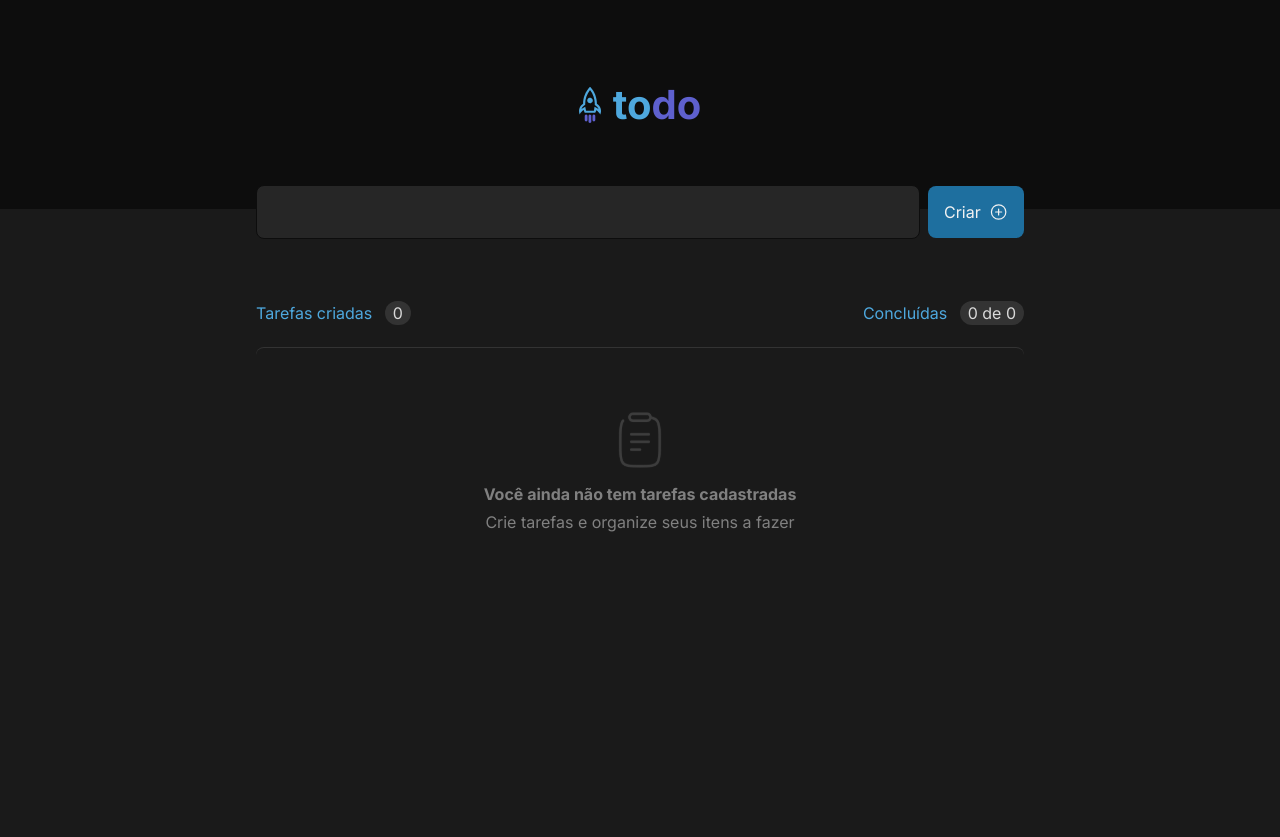
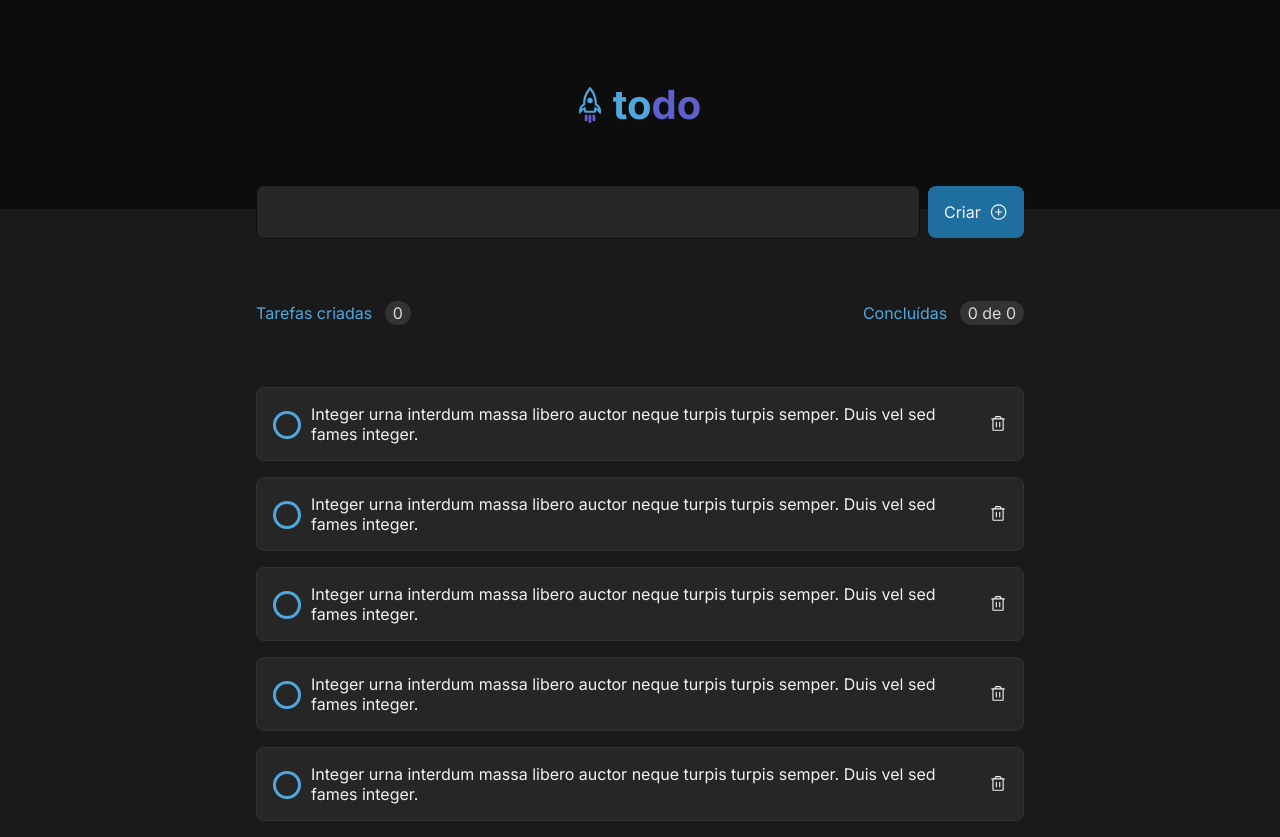
Before and after one commit to Eduardomarra/toDo-desafio-01-ignite, a React (Vite) app: page / in a window 1280 px wide. Before the commit the page ends 800 px from the top, so only its background shows below. Built offline with nearby package versions, Linux system fonts and the light colour scheme.

Commit message:
task component refactored

```diff
--- a/src/App.module.css
+++ b/src/App.module.css
@@ -1,6 +1,25 @@
 .wrapper {
     max-width: 48rem;
     margin: 0 auto;
+}
+
+.counterTasks {
+    width: 100%;
+    margin: 4rem auto;
+}
+.wrapper .info {
+    display: flex;
+    align-items: center;
+    justify-content: space-between;
+    gap: 1rem;
+    color: var(--blue);
+}
+.wrapper .info .counter {
+    margin-left: 0.5rem;
+    color: var(--gray-200);
+    background: var(--gray-400);
+    padding: 0.125rem 0.5rem;
+    border-radius: 999px;
 }
 
 @media (max-width: 768px) {
--- a/src/App.tsx
+++ b/src/App.tsx
@@ -3,9 +3,16 @@ import { NewTask } from './components/NewTask';
 
 import styles from './App.module.css';
 import './global.css';
-import { Tasks } from './components/Task';
+import { Tasks } from './components/Tasks';
+import { TaskEmpty } from './components/TaskEmpty';
 
 function App() {
+
+    const tasks = [
+        {
+            name: "eduardo"
+        }
+    ]
 
   return (
     <div>
@@ -13,7 +20,18 @@ function App() {
 
         <main className={styles.wrapper}>
             <NewTask />
-            <Tasks />
+
+            <div className={styles.counterTasks}>
+                <div className={styles.info}>
+                    <span>Tarefas criadas <span className={styles.counter}>0</span></span>
+                    <span>Concluídas <span className={styles.counter}>0 de 0</span></span>
+                </div>
+            </div>
+           <Tasks />
+           <Tasks />
+           <Tasks />
+           <Tasks />
+           <Tasks />
         </main>
     </div>
   )
--- a/src/components/Task.tsx
+++ /dev/null
@@ -1,16 +0,0 @@
-import { TaskEmpty } from './TaskEmpty';
-import styles from './Tasks.module.css';
-
-export function Tasks(){
-    return (
-        <div className={styles.wrapper}>
-            <div className={styles.info}>
-                <span>Tarefas criadas <span className={styles.counter}>0</span></span>
-                <span>Concluídas <span className={styles.counter}>0 de 0</span></span>
-            </div>
-            <div className={styles.tasks}>
-               <TaskEmpty />
-            </div>
-        </div>
-    );
-};
--- a/src/components/Tasks.module.css
+++ b/src/components/Tasks.module.css
@@ -1,36 +1,92 @@
 .wrapper {
     width: 100%;
-    margin: 4rem 0 auto;
+    margin:  0 auto;
 }
-.wrapper .info {
+.wrapper  > div {
+    margin-bottom: 1rem;
+}
+.wrapper .task {
     display: flex;
     align-items: center;
-    justify-content: space-between;
-    gap: 1rem;
-    color: var(--blue);
-}
-.wrapper .info .counter {
-    margin-left: 0.5rem;
-    color: var(--gray-200);
-    background: var(--gray-400);
-    padding: 0.125rem 0.5rem;
-    border-radius: 999px;
+    justify-content: flex-start;
+    gap: 0.75rem;
+    color: var(--gray-100);
+    background: var(--gray-500);
+    border: 1px solid var(--gray-400);
+    border-radius: 8px;
+    padding: 1rem;
 }
 
-@media (max-width: 768px) {
-    .wrapper {
-        padding: 0 0.5rem;
-    }
-}
+/* Hide the default checkbox */
+.container input {
+    position: absolute;
+    opacity: 0;
+    cursor: pointer;
+    height: 0;
+    width: 0;
+   }
 
-@media (max-width: 414px) {
-    .wrapper {
-        padding: 0 0.5rem;
-    }
-    .wrapper .info {
-        flex-wrap: wrap;
-    }
-    .wrapper .tasks p {
-        text-align: center;
-    }
-}
+   .container {
+    display: block;
+    position: relative;
+    cursor: pointer;
+    font-size: 20px;
+    user-select: none;
+   }
+
+   /* Create a custom checkbox */
+   .checkmark {
+    position: relative;
+    top: 0;
+    left: 0;
+    height: 1.3em;
+    width: 1.3em;
+    background-color: var(--gray-500);
+    border-radius: 25px;
+    transition: 0.15s;
+   }
+
+   /* When the checkbox is checked, add a purple-dark background */
+   .container input:checked ~ .checkmark {
+    background-color: var(--purple-dark);
+    border-radius: 25px;
+    transition: 0.15s;
+   }
+
+   /* Create the checkmark/indicator (hidden when not checked) */
+   .checkmark:after {
+    content: "";
+    position: absolute;
+    display: none;
+   }
+
+   .checkmark::before {
+    content: "";
+    position: absolute;
+    top: 0;
+    left: 0;
+    width: 1.4rem;
+    height: 1.4rem;
+    border: 3px solid var(--blue);
+    border-radius: 20px;
+
+   }
+
+   /* Show the checkmark when checked */
+   .container input:checked ~ .checkmark:after {
+    display: block;
+   }
+   .container input:checked ~ .checkmark:before {
+    display: none;
+   }
+
+   /* Style the checkmark/indicator */
+   .container .checkmark:after {
+    left: 0.45em;
+    top: 0.25em;
+    width: 0.25em;
+    height: 0.5em;
+    border: solid white;
+    border-width: 0 0.15em 0.15em 0;
+    transform: rotate(45deg);
+   }
--- /dev/null
+++ b/src/components/Tasks.tsx
@@ -0,0 +1,18 @@
+import { Trash } from '@phosphor-icons/react'
+
+import styles from './Tasks.module.css';
+
+export function Tasks(){
+    return (
+            <div className={styles.wrapper}>
+                <div className={styles.task}>
+                    <label className={styles.container}>
+                        <input type='checkbox' name='check'/>
+                        <div className={styles.checkmark}></div>
+                    </label>
+                    <p>Integer urna interdum massa libero auctor neque turpis turpis semper. Duis vel sed fames integer.</p>
+                    <Trash size={20} />
+                </div>
+            </div>
+    );
+};
```
